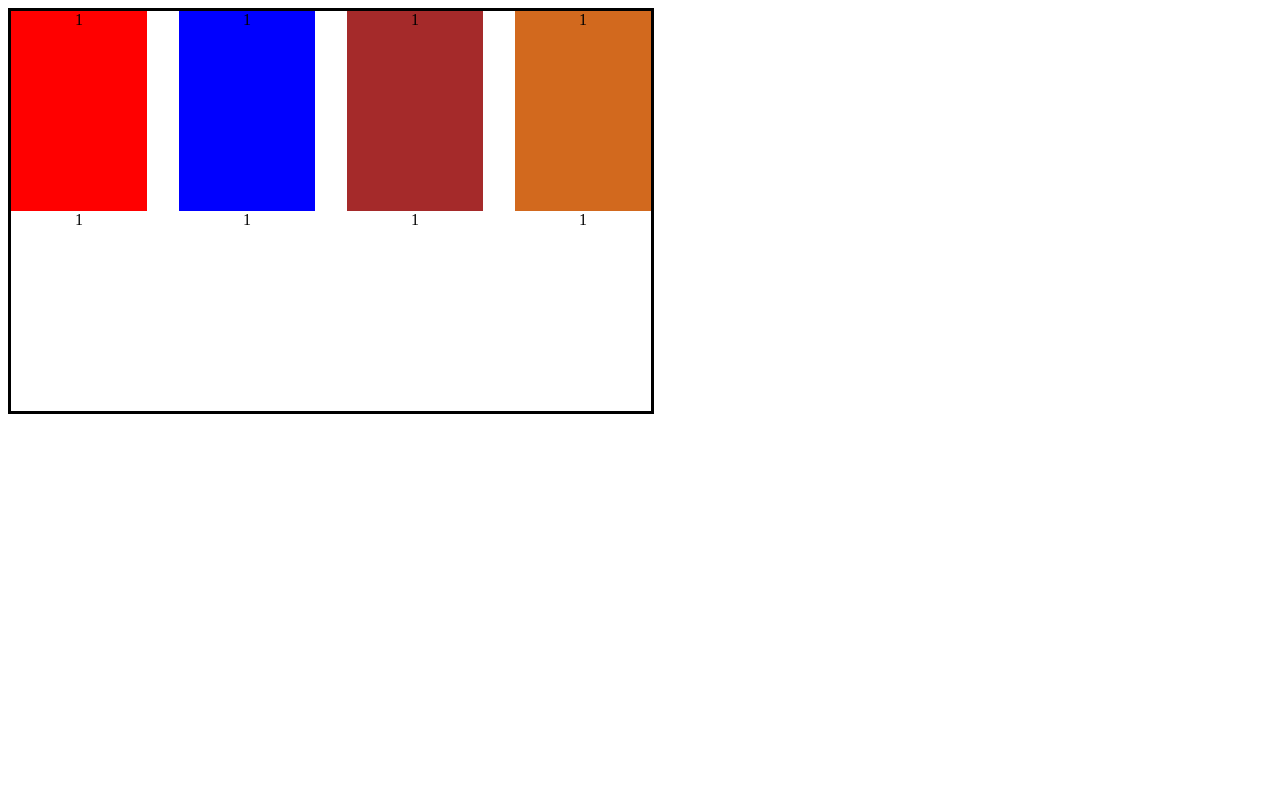
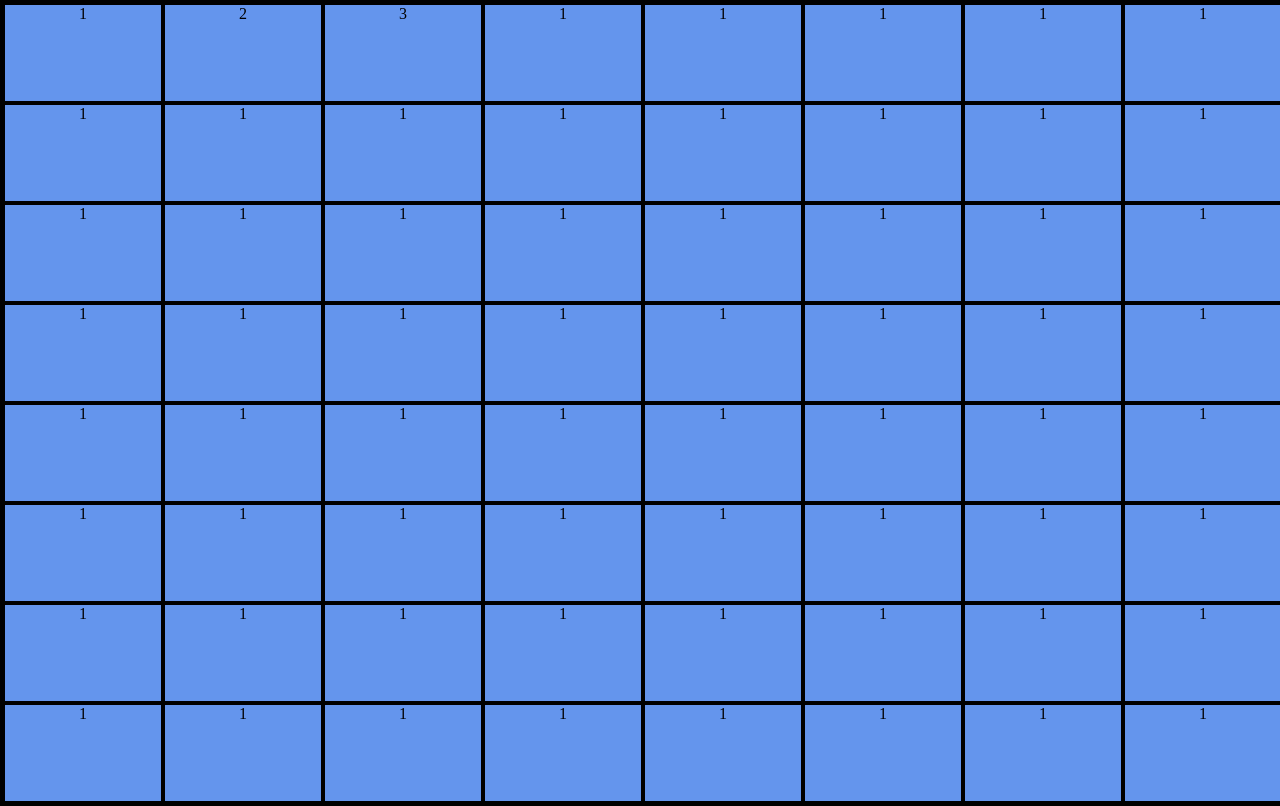
Before and after one commit to Nidhipatil2008/project_files, a plain HTML site: page nidhi/pages/HTML/tableTags/grid-1.html in a window 1280 px wide. Drawn offline with Linux system fonts and the light colour scheme.

Commit message:
Add files via upload

```diff
--- a/nidhi/pages/HTML/tableTags/grid-1.html
+++ b/nidhi/pages/HTML/tableTags/grid-1.html
@@ -4,28 +4,93 @@
 
     <title>grid-layout</title>
     <style>
+        body,html{
+            margin: 0%;
+            padding: 0%;
+            box-sizing: border-box;
+        }
         .main-container{
-          width: 50vw;
-          height: 50vh;
+          width: 100vw;
+          height: 100vh;
           border: solid black;
           display: grid;
-          grid-template-columns:auto auto auto auto;
-          column-gap: 5%;
+          grid-template-columns:1fr 1fr 1fr 1fr 1fr 1fr 1fr 1fr;
+          grid-template-rows: 1fr 1fr 1fr 1fr 1fr 1fr 1fr 1fr;
           text-align: center;
-
+        }
+        .box{
+            background-color: cornflowerblue;
+            text-align: center;
+            border: 2px solid black;
         }
     </style>
 </head>
 <body>
     <div class="main-container">
-        <div style="background-color: red;">1</div>
-        <div style="background-color: blue;">1</div>
-        <div style="background-color: brown;">1</div>
-        <div style="background-color: chocolate;">1</div>
-        <div>1</div>
-        <div>1</div>
-        <div>1</div>
-        <div>1</div>
+        <div class="box">1</div>
+        <div class="box">2</div>
+        <div class="box">3</div>
+        <div class="box">1</div>
+        <div class="box">1</div>
+        <div class="box">1</div>
+        <div class="box">1</div>
+        <div class="box">1</div>
+        <div class="box">1</div>
+        <div class="box">1</div>
+        <div class="box">1</div>
+        <div class="box">1</div>
+        <div class="box">1</div>
+        <div class="box">1</div>
+        <div class="box">1</div>
+        <div class="box">1</div>
+        <div class="box">1</div>
+        <div class="box">1</div>
+        <div class="box">1</div>
+        <div class="box">1</div>
+        <div class="box">1</div>
+        <div class="box">1</div>
+        <div class="box">1</div>
+        <div class="box">1</div>
+        <div class="box">1</div>
+        <div class="box">1</div>
+        <div class="box">1</div>
+        <div class="box">1</div>
+        <div class="box">1</div>
+        <div class="box">1</div>
+        <div class="box">1</div>
+        <div class="box">1</div>
+        <div class="box">1</div>
+        <div class="box">1</div>
+        <div class="box">1</div>
+        <div class="box">1</div>
+        <div class="box">1</div>
+        <div class="box">1</div>
+        <div class="box">1</div>
+        <div class="box">1</div>
+        <div class="box">1</div>
+        <div class="box">1</div>
+        <div class="box">1</div>
+        <div class="box">1</div>
+        <div class="box">1</div>
+        <div class="box">1</div>
+        <div class="box">1</div>
+        <div class="box">1</div>
+        <div class="box">1</div>
+        <div class="box">1</div>
+        <div class="box">1</div>
+        <div class="box">1</div>
+        <div class="box">1</div>
+        <div class="box">1</div>
+        <div class="box">1</div>
+        <div class="box">1</div>
+        <div class="box">1</div>
+        <div class="box">1</div>
+        <div class="box">1</div>
+        <div class="box">1</div>
+        <div class="box">1</div>
+        <div class="box">1</div>
+        <div class="box">1</div>
+        <div class="box">1</div>
     </div>
 </body>
 </html>
--- /dev/null
+++ b/nidhi/pages/HTML/tableTags/portfolio.css
@@ -0,0 +1,145 @@
+
+        body{
+            margin: 0;
+            padding: 0;
+            width: 100vw;
+            height: auto;
+        }
+
+        /* header css start----------------*/
+        header{
+            width: 100%;
+            height: 100px;
+            position: fixed;
+            background-color: beige;
+            display: flex;
+            justify-content: space-around;
+            align-items: center;
+        }
+        ul{
+            display: flex;
+            gap: 30px;
+            list-style: none;
+            font-size: 25px;
+        }
+        /* header css start----------------*/
+        main{
+            width: 100%;
+            height: auto;
+        }
+
+        /* header css start----------------*/
+        .home{
+            width: 100%;
+            height: 800px;
+            background-color: #FFF0C4;
+            display: flex;
+            justify-content: center;
+            align-items: center;
+        }
+        .home-content{
+            width: 50%;
+            height: 30%;
+            background-color: gray;
+            color: white;
+            display: flex;
+            justify-content: center;
+            align-items: center;
+            flex-direction: column;
+        }
+        .home,h1{
+            padding: 0;
+            margin: 0;
+        }
+        /* home section css end----------------*/
+
+        /* about section css start----------------*/
+        .about{
+            width: 100%;
+            height: 800px;
+            background-color: cornflowerblue;
+            display: flex;
+            justify-content: center;
+            align-items: center;
+            flex-direction: column;
+        }
+        .about-title{
+            width: 100%;
+            height: 10%;
+            color: white;
+            text-align: center;
+            padding-top:20px ;
+        }
+        .about-content{
+            width: 80%;
+            height: 80%;
+            background-color: darkcyan;
+            display: flex;
+            justify-content: space-evenly;
+            align-items: center;
+        }
+        .content-left{
+            width: 40%;
+            height: 90%;
+            background-color: chocolate;
+        }
+        .content-right{
+            width: 40%;
+            height: 90%;
+            background-color: rgb(237, 132, 132);
+        }
+        img{
+            width: 100%;
+            height: 100%;
+            object-fit: cover;
+        }
+        /* about section css end----------------*/
+
+         /* project section css start----------------*/
+         .project{
+            width: 100%;
+            height: 800px;
+            background-color: rgb(115, 163, 179);
+            display: flex;
+            justify-content: center;
+            align-items: center;
+            flex-direction: column;
+        }
+        .project-title{
+            width: 100%;
+            height: 10%;
+            color: white;
+            text-align: center;
+            padding-top:20px ;
+        }
+        .project-cards{
+            width: 80%;
+            height: 80%;
+            display: flex;
+            justify-content: space-evenly;
+            flex-wrap: wrap;
+            gap: 20px;
+            align-items: center;
+        }
+        .card{
+            width: 20%;
+            height: 300px;
+            background-color: rgb(116, 116, 195);
+            border-radius: 20px;
+        }
+        /* project section css end----------------*/
+
+         /* contact section css start----------------*/
+         .contact{
+            width: 100%;
+            height: 800px;
+            background-color: pink;
+        }
+        .contact-title{
+            width: 100%;
+            height: 10%;
+            color: white;
+            text-align: center;
+            padding-top:20px ;
+        }
+        /* contact section  css end----------------*/
```
Also changed, not shown: nidhi/pages/HTML/tableTags/nav-bar.html (+3 -1 lines).
